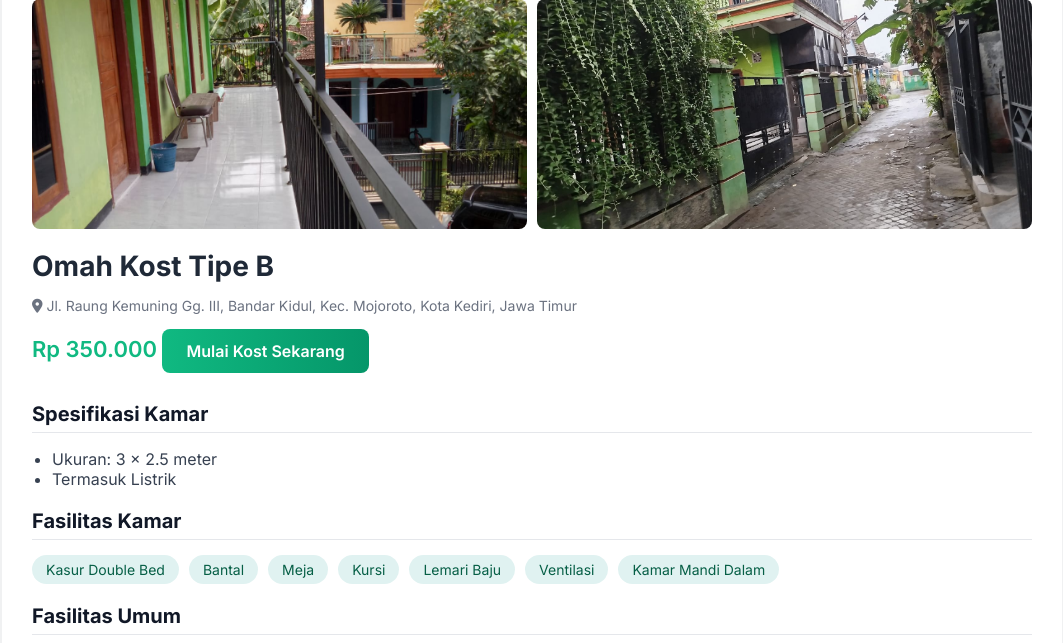
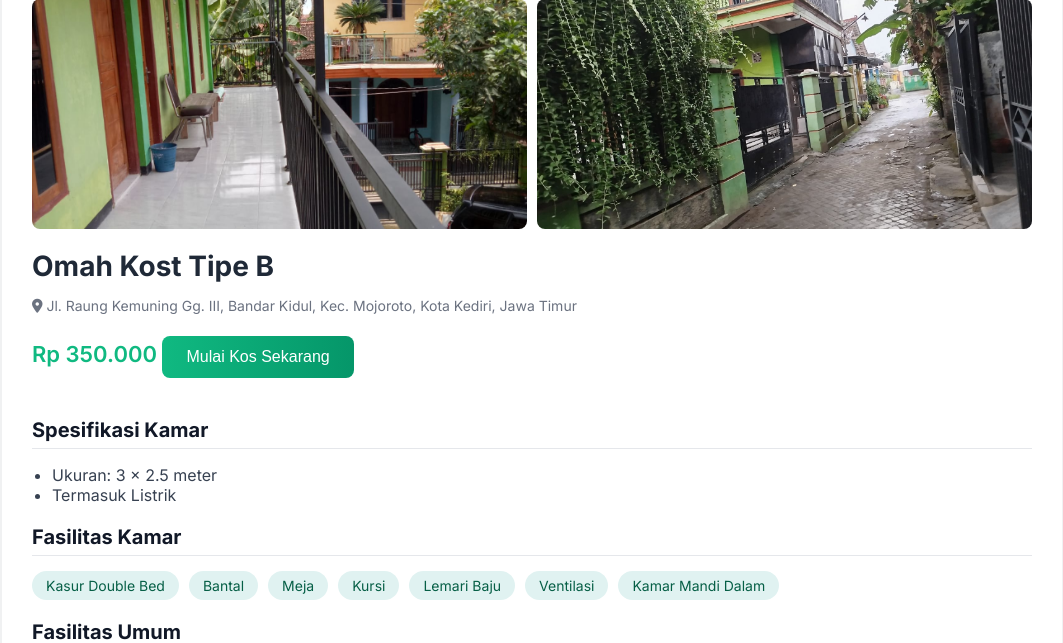
Before and after one commit to eyniss/kost2-omahkost, a CodeIgniter app: page /kost2/index.php/katalogkost/katalog2 in a window 1280 px wide. Shown: the part 440-1083 px from the top of the page, without its empty margins (108-1171 px from the left). Run offline with CodeIgniter, Linux system fonts and the light colour scheme; some libraries are stand-ins or nearby versions.

Commit message:
Update katalog2.php

```diff
--- a/application/views/katalog2.php
+++ b/application/views/katalog2.php
@@ -41,7 +41,11 @@ $kost = [
         <h1><?= $kost['nama'] ?></h1>
         <p class="lokasi"><i class="fas fa-map-marker-alt"></i> <?= $kost['lokasi'] ?></p>
         <p class="harga"><?= $kost['harga'] ?>
-        <a href="<?= site_url('Pendaftaran/proses') ?>"  class="btn-kos">Mulai Kost Sekarang</a>
+         <?php if ($this->session->userdata('user_id')): ?>
+                    <a href="<?= site_url('Pendaftaran/proses') ?>" class="btn-kos">Mulai Kos Sekarang</a>
+                <?php else: ?>
+                    <button class="btn-kos" onclick="alert('Silakan login terlebih dahulu untuk memulai proses kos.')">Mulai Kos Sekarang</button>
+                <?php endif; ?>
         </div>
 
     <div class="spesifikasi">
```
